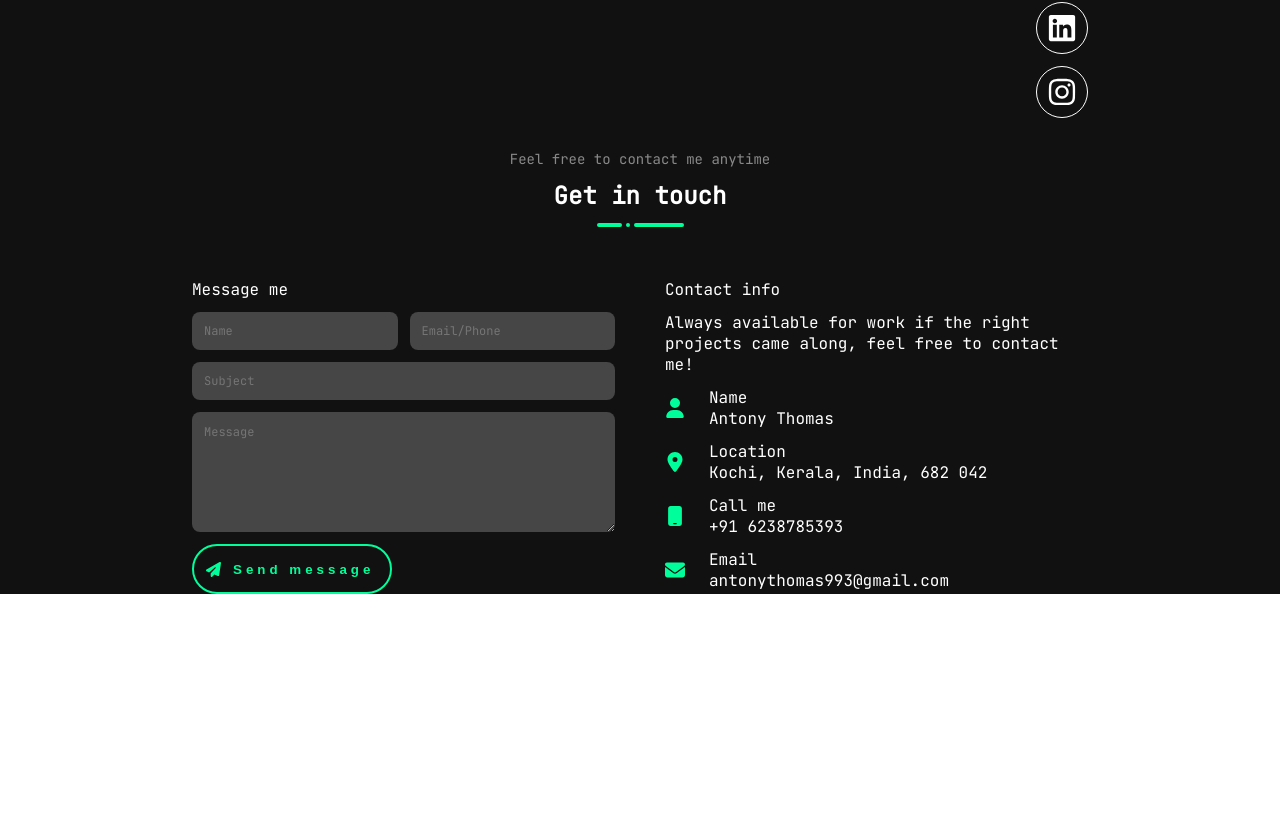
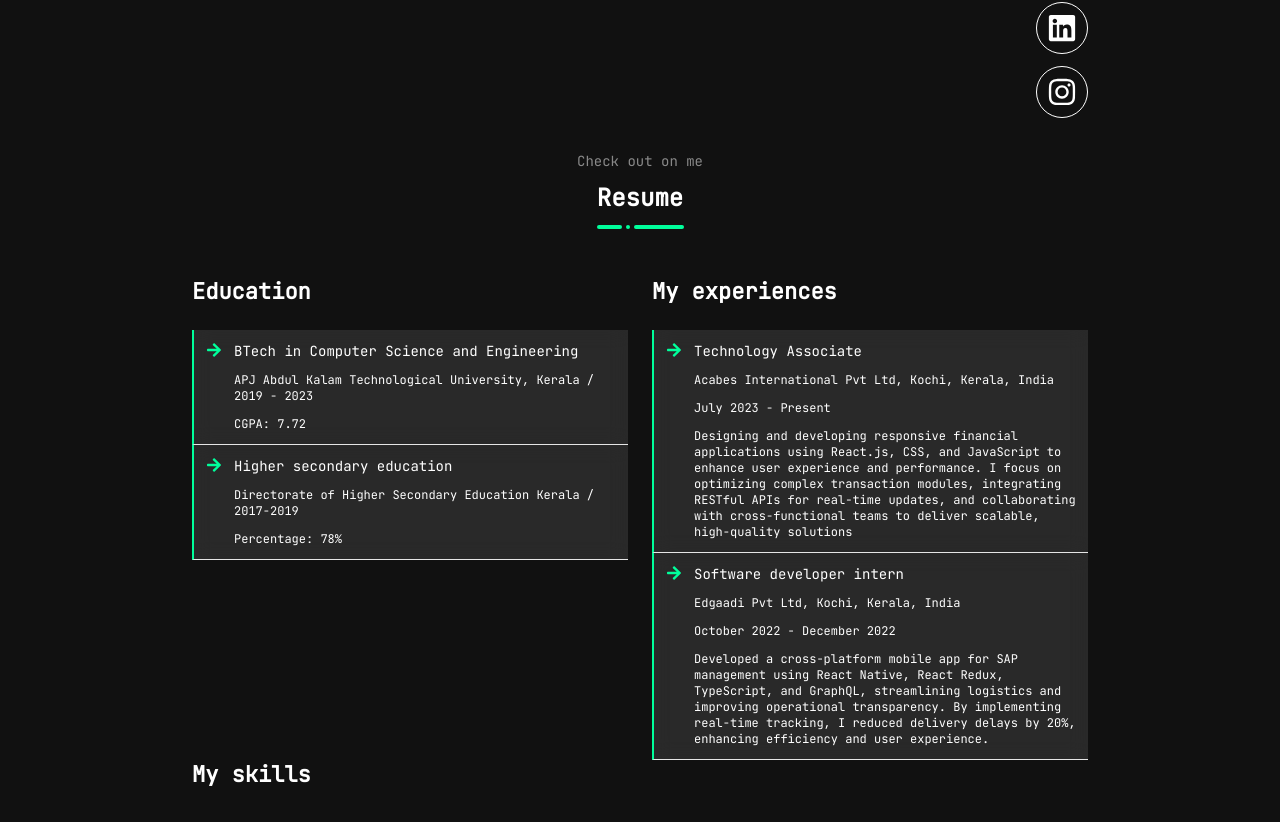
Before and after one commit to antonythomas123/Portolio, a React (Create React App) app: page / in a window 1280 px wide. Shown: the part 615-1437 px from the top of the page. Before the commit the page ends 1209 px from the top, so only its background shows below. Built offline with nearby package versions, Linux system fonts and the light colour scheme; the HTML template or start-up script is replaced by a standard one.

Commit message:
Resume section

```diff
--- a/src/App.js
+++ b/src/App.js
@@ -2,12 +2,14 @@ import "./App.css";
 import Navbar from "./components/Navbar/Navbar";
 import ContactMe from "./views/ContactMe/ContactMe";
 import LandingPage from "./views/LandingPage/LandingPage";
+import Resume from "./views/Resume/Resume";
 
 function App() {
   return (
     <div className="app_container">
       <Navbar />
       <LandingPage />
+      <Resume />
       <ContactMe />
     </div>
   );
--- /dev/null
+++ b/src/views/Resume/Resume.js
@@ -0,0 +1,106 @@
+import React from "react";
+import styles from "./Resume.module.css";
+import { FaArrowRight } from "react-icons/fa";
+
+function Resume() {
+  return (
+    <div className={styles.main_container}>
+      <div className={styles.resume_title_container}>
+        <span className={styles.feel_free_text}>Check out on me</span>
+        <span className={styles.resume}>Resume</span>
+
+        <div className={styles.underline_container}>
+          <span className={styles.underline_one}></span>
+          <span className={styles.underline_two}></span>
+          <span className={styles.underline_three}></span>
+        </div>
+      </div>
+
+      <div className={styles.resume_container}>
+        <div className={styles.education_container}>
+          <div className={styles.edu_title}>
+            <span className={styles.education_title}>Education</span>
+          </div>
+
+          <div className={styles.educations}>
+            <div>
+              <FaArrowRight color="#00ff9b" />
+            </div>
+            <div className={styles.education_content}>
+              <span className={styles.exp_title}>BTech in Computer Science and Engineering</span>
+              <span className={styles.subtitle}>
+                APJ Abdul Kalam Technological University, Kerala / 2019 - 2023
+              </span>
+              <span className={styles.subtitle}>CGPA: 7.72</span>
+            </div>
+          </div>
+
+          <div className={styles.educations}>
+            <div>
+              <FaArrowRight color="#00ff9b" />
+            </div>
+            <div className={styles.education_content}>
+              <span className={styles.exp_title}>Higher secondary education</span>
+              <span className={styles.subtitle}>
+                Directorate of Higher Secondary Education Kerala / 2017-2019
+              </span>
+              <span className={styles.subtitle}>Percentage: 78%</span>
+            </div>
+          </div>
+        </div>
+
+        <div className={styles.exp_container}>
+          <div className={styles.edu_title}>
+            <span className={styles.education_title}>My experiences</span>
+          </div>
+
+          <div className={styles.educations}>
+            <div>
+              <FaArrowRight color="#00ff9b" />
+            </div>
+
+            <div className={styles.education_content}>
+              <span className={styles.exp_title}>Technology Associate</span>
+              <span className={styles.subtitle}>Acabes International Pvt Ltd, Kochi, Kerala, India</span>
+              <span className={styles.subtitle}>July 2023 - Present</span>
+              <span className={styles.subtitle}>
+                Designing and developing responsive financial applications using
+                React.js, CSS, and JavaScript to enhance user experience and
+                performance. I focus on optimizing complex transaction modules,
+                integrating RESTful APIs for real-time updates, and
+                collaborating with cross-functional teams to deliver scalable,
+                high-quality solutions
+              </span>
+            </div>
+          </div>
+
+          <div className={styles.educations}>
+            <div>
+              <FaArrowRight color="#00ff9b" />
+            </div>
+            <div className={styles.education_content}>
+              <span className={styles.exp_title}>Software developer intern</span>
+              <span className={styles.subtitle}>Edgaadi Pvt Ltd, Kochi, Kerala, India</span>
+              <span className={styles.subtitle}>October 2022 - December 2022</span>
+              <span className={styles.subtitle}>
+                Developed a cross-platform mobile app for SAP management using
+                React Native, React Redux, TypeScript, and GraphQL, streamlining
+                logistics and improving operational transparency. By
+                implementing real-time tracking, I reduced delivery delays by
+                20%, enhancing efficiency and user experience.
+              </span>
+            </div>
+          </div>
+        </div>
+      </div>
+
+      <div className={styles.skill_sections}>
+        <div>
+          <span className={styles.education_title}>My skills</span>
+        </div>
+      </div>
+    </div>
+  );
+}
+
+export default Resume;
--- /dev/null
+++ b/src/views/Resume/Resume.module.css
@@ -0,0 +1,114 @@
+.main_container {
+    margin-top: 34px;
+}
+.resume_title_container {
+  width: 100%;
+  display: flex;
+  flex-direction: column;
+  gap: 12px;
+
+  justify-content: center;
+  align-items: center;
+}
+
+.feel_free_text {
+  font-size: 14px;
+  opacity: 50%;
+}
+
+.resume {
+  font-size: 24px;
+  font-weight: 600;
+}
+
+.underline_container {
+  display: flex;
+  gap: 4px;
+}
+
+.underline_one::before {
+  content: "";
+  display: block;
+  width: 25px;
+  height: 4px;
+  background-color: #00ff9b;
+  border-radius: 4px;
+}
+
+.underline_two::before {
+  content: "";
+  display: block;
+  width: 4px;
+  height: 4px;
+  background-color: #00ff9b;
+  border-radius: 8px;
+}
+
+.underline_three::before {
+  content: "";
+  display: block;
+  width: 50px;
+  height: 4px;
+  background-color: #00ff9b;
+  border-radius: 4px;
+}
+.resume_container {
+  width: 100%;
+  display: flex;
+  gap: 24px;
+  margin-top: 24px;
+}
+
+.education_container {
+  width: 50%;
+}
+
+.edu_title {
+  margin: 24px 0px 24px 0px;
+}
+.education_title {
+  font-size: 22px;
+  font-weight: 600;
+}
+
+.educations {
+  display: flex;
+  gap: 12px;
+  border-left: 2px solid #00ff9b;
+  padding: 12px;
+  border-bottom: 1px solid #e6e6e6;
+  background-color: rgba(255, 255, 255, 0.1);
+  backdrop-filter: blur(10px);
+  -webkit-backdrop-filter: blur(8px);
+}
+
+.education_content {
+  display: flex;
+  flex-direction: column;
+  gap: 12px;
+}
+
+.exp_container {
+  width: 50%;
+}
+
+.exp_title {
+    font-size: 14px;
+    font-weight: 500;
+}
+
+.subtitle {
+    font-size: 12px;
+}
+
+@media screen and (max-width: 600px) {
+  .resume_container {
+    flex-direction: column;
+  }
+  .education_container {
+    width: 100%;
+  }
+  .exp_container {
+    width: 100%;
+  }
+}
```
